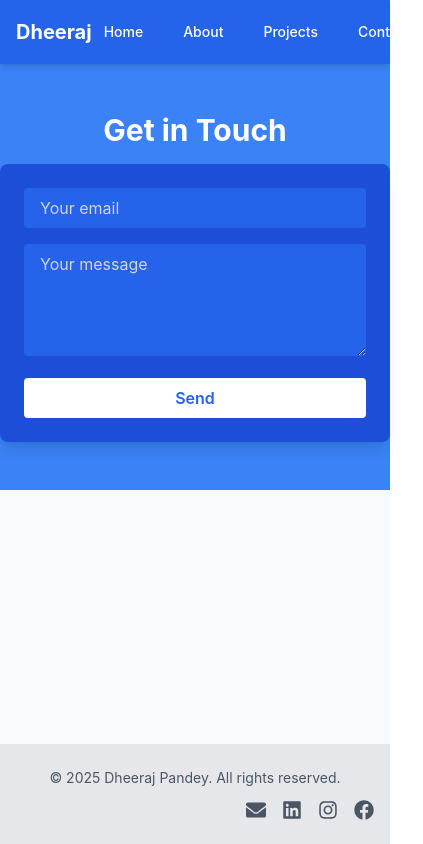
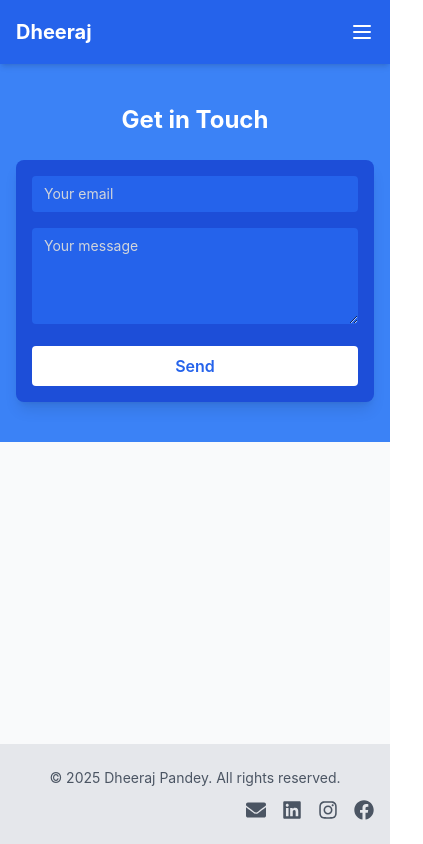
Before and after one commit to dheerajpandey263/react-portfolio, a React (Create React App) app: page /react-portfolio/contact in a window 390 px wide. Shown: the whole page, 423 px wide, since content can reach past the window. Built offline with nearby package versions, Linux system fonts and the light colour scheme.

Commit message:
mobile enable

```diff
--- a/src/components/About.js
+++ b/src/components/About.js
@@ -5,15 +5,24 @@ const About = () => (
   <FadeWrapper>
     <section
       id="about"
-      className="min-h-screen flex flex-col justify-center items-center bg-gradient-to-b from-indigo-600 to-purple-800 text-white px-6"
+      className="min-h-screen flex flex-col justify-center items-center bg-gradient-to-b from-indigo-600 to-purple-800 text-white px-4 sm:px-6"
     >
-      <div className="max-w-3xl text-center">
-        <h2 className="text-4xl md:text-5xl font-bold mb-4">About Me</h2>
-        <p className="text-lg md:text-xl leading-relaxed">
-          I am a passionate <span className="font-semibold text-yellow-300">React Native Developer</span> with 2.7+ years of experience crafting high-quality mobile applications.
-          Skilled in building cross-platform apps that deliver seamless user experiences on both Android and iOS. I focus on clean, maintainable code and enjoy implementing engaging UI designs with smooth animations.
+      <div className="max-w-2xl sm:max-w-3xl text-center">
+        {/* Heading */}
+        <h2 className="text-3xl sm:text-4xl md:text-5xl font-bold mb-4">
+          About Me
+        </h2>
+
+        {/* Description */}
+        <p className="text-base sm:text-lg md:text-xl leading-relaxed">
+          I am a passionate{" "}
+          <span className="font-semibold text-yellow-300">React Native Developer</span>{" "}
+          with <span className="font-semibold">2.7+ years</span> of experience crafting high-quality mobile applications.
+          Skilled in building cross-platform apps that deliver seamless user experiences on both Android and iOS.
+          I focus on clean, maintainable code and enjoy implementing engaging UI designs with smooth animations.
           <br /><br />
-          Currently, I work on large-scale insurance applications with over 1M+ downloads, contributing to modules that are live on the Play Store and App Store.
+          Currently, I work on large-scale insurance applications with over{" "}
+          <span className="font-semibold text-yellow-300">1M+ downloads</span>, contributing to modules that are live on the Play Store and App Store.
         </p>
       </div>
     </section>
--- a/src/components/Contact.js
+++ b/src/components/Contact.js
@@ -26,7 +26,7 @@ const Contact = () => {
         "9MeO7DRYtQZ_oUAvq" // your EmailJS Public Key
       )
       .then(
-        (result) => {
+        () => {
           alert("✅ Message sent successfully!");
           setEmail(""); // Clear form
           setMessage("");
@@ -41,14 +41,16 @@ const Contact = () => {
   return (
     <section
       id="contact"
-      className="bg-blue-500 py-12 flex flex-col items-center text-white"
+      className="bg-blue-500 py-10 sm:py-12 flex flex-col items-center text-white px-4"
     >
-      <h2 className="text-3xl font-bold mb-4">Get in Touch</h2>
+      <h2 className="text-2xl sm:text-3xl md:text-4xl font-bold mb-6 text-center">
+        Get in Touch
+      </h2>
 
       {/* Contact Form */}
       <form
         onSubmit={handleSubmit}
-        className="bg-blue-700 rounded-lg p-6 w-full max-w-md shadow-lg"
+        className="bg-blue-700 rounded-lg p-4 sm:p-6 w-full max-w-sm sm:max-w-md shadow-lg"
       >
         <input
           type="email"
@@ -57,7 +59,7 @@ const Contact = () => {
           value={email}
           onChange={handleChange}
           required
-          className="w-full mb-4 px-4 py-2 rounded bg-blue-600 placeholder-gray-300 text-white focus:outline-none focus:ring-2 focus:ring-white"
+          className="w-full mb-4 px-3 py-2 rounded bg-blue-600 placeholder-gray-300 text-white focus:outline-none focus:ring-2 focus:ring-white text-sm sm:text-base"
         />
         <textarea
           name="message"
@@ -66,7 +68,7 @@ const Contact = () => {
           onChange={handleChange}
           required
           rows="4"
-          className="w-full mb-4 px-4 py-2 rounded bg-blue-600 placeholder-gray-300 text-white focus:outline-none focus:ring-2 focus:ring-white"
+          className="w-full mb-4 px-3 py-2 rounded bg-blue-600 placeholder-gray-300 text-white focus:outline-none focus:ring-2 focus:ring-white text-sm sm:text-base"
         />
         <button
           type="submit"
--- a/src/components/Home.js
+++ b/src/components/Home.js
@@ -5,22 +5,29 @@ const Home = () => (
   <FadeWrapper>
     <section
       id="home"
-      className="flex flex-col justify-center items-center h-screen bg-gradient-to-b from-blue-600 to-indigo-800 text-white px-4"
+      className="flex flex-col justify-center items-center min-h-screen bg-gradient-to-b from-blue-600 to-indigo-800 text-white px-4"
     >
+      {/* Profile Image */}
       <img
         src={process.env.PUBLIC_URL + "/images/profileimage.jpg"}
         alt="Dheeraj Pandey"
-        className="w-40 h-40 rounded-full mb-6 shadow-lg border-4 border-white"
+        className="w-32 h-32 md:w-40 md:h-40 rounded-full mb-6 shadow-lg border-4 border-white object-cover"
       />
-      <h1 className="text-4xl md:text-5xl font-bold mb-4 text-center">
+
+      {/* Name */}
+      <h1 className="text-3xl sm:text-4xl md:text-5xl font-bold mb-4 text-center">
         Dheeraj Pandey
       </h1>
-      <p className="text-lg md:text-xl text-center max-w-2xl">
-        React Native Developer with 2.7+ years of experience building high-quality mobile applications.
+
+      {/* Title/Description */}
+      <p className="text-base sm:text-lg md:text-xl text-center max-w-xl leading-relaxed">
+        React Native Developer with 2.7+ years of experience delivering high-quality cross-platform mobile apps with a focus on UI/UX and performance.
       </p>
+
+      {/* Resume Button */}
       <a
         href="/deeraj_pandey_react_native.pdf"
-        className="mt-6 bg-white text-blue-600 px-6 py-3 rounded-full shadow-lg hover:bg-blue-100 transition duration-300 font-semibold"
+        className="mt-6 bg-white text-blue-600 px-5 py-2.5 rounded-full shadow-md hover:bg-blue-100 transition duration-300 font-semibold"
         download
       >
         Download Resume
--- a/src/components/Navbar.js
+++ b/src/components/Navbar.js
@@ -1,15 +1,20 @@
-import React from "react";
+import React, { useState } from "react";
 import { Link } from "react-router-dom";
 
 const Navbar = () => {
+  const [isOpen, setIsOpen] = useState(false);
+
   return (
     <nav className="bg-blue-600 sticky top-0 z-50 shadow-md">
       <div className="max-w-7xl mx-auto px-4 sm:px-6 lg:px-8">
-        <div className="flex justify-between h-16">
-          <div className="flex-shrink-0 flex items-center">
+        <div className="flex justify-between h-16 items-center">
+          {/* Logo */}
+          <div className="flex-shrink-0">
             <h1 className="text-white text-xl font-bold">Dheeraj</h1>
           </div>
-          <div className="flex space-x-4 items-center">
+
+          {/* Desktop Menu */}
+          <div className="hidden md:flex space-x-4 items-center">
             <Link
               to="/"
               className="text-white hover:bg-blue-500 px-3 py-2 rounded-md text-sm font-medium transition duration-300"
@@ -35,8 +40,77 @@ const Navbar = () => {
               Contact
             </Link>
           </div>
+
+          {/* Mobile Hamburger */}
+          <div className="md:hidden flex items-center">
+            <button
+              onClick={() => setIsOpen(!isOpen)}
+              type="button"
+              className="text-white hover:text-gray-300 focus:outline-none"
+            >
+              {/* Hamburger Icon */}
+              <svg
+                className="h-6 w-6"
+                fill="none"
+                stroke="currentColor"
+                viewBox="0 0 24 24"
+              >
+                {isOpen ? (
+                  // Close Icon
+                  <path
+                    strokeLinecap="round"
+                    strokeLinejoin="round"
+                    strokeWidth="2"
+                    d="M6 18L18 6M6 6l12 12"
+                  />
+                ) : (
+                  // Hamburger Icon
+                  <path
+                    strokeLinecap="round"
+                    strokeLinejoin="round"
+                    strokeWidth="2"
+                    d="M4 6h16M4 12h16M4 18h16"
+                  />
+                )}
+              </svg>
+            </button>
+          </div>
         </div>
       </div>
+
+      {/* Mobile Menu */}
+      {isOpen && (
+        <div className="md:hidden bg-blue-700 px-4 py-3 space-y-2">
+          <Link
+            to="/"
+            className="block text-white hover:bg-blue-500 px-3 py-2 rounded-md text-base font-medium transition duration-300"
+            onClick={() => setIsOpen(false)}
+          >
+            Home
+          </Link>
+          <Link
+            to="/about"
+            className="block text-white hover:bg-blue-500 px-3 py-2 rounded-md text-base font-medium transition duration-300"
+            onClick={() => setIsOpen(false)}
+          >
+            About
+          </Link>
+          <Link
+            to="/projects"
+            className="block text-white hover:bg-blue-500 px-3 py-2 rounded-md text-base font-medium transition duration-300"
+            onClick={() => setIsOpen(false)}
+          >
+            Projects
+          </Link>
+          <Link
+            to="/contact"
+            className="block text-white hover:bg-blue-500 px-3 py-2 rounded-md text-base font-medium transition duration-300"
+            onClick={() => setIsOpen(false)}
+          >
+            Contact
+          </Link>
+        </div>
+      )}
     </nav>
   );
 };
```
